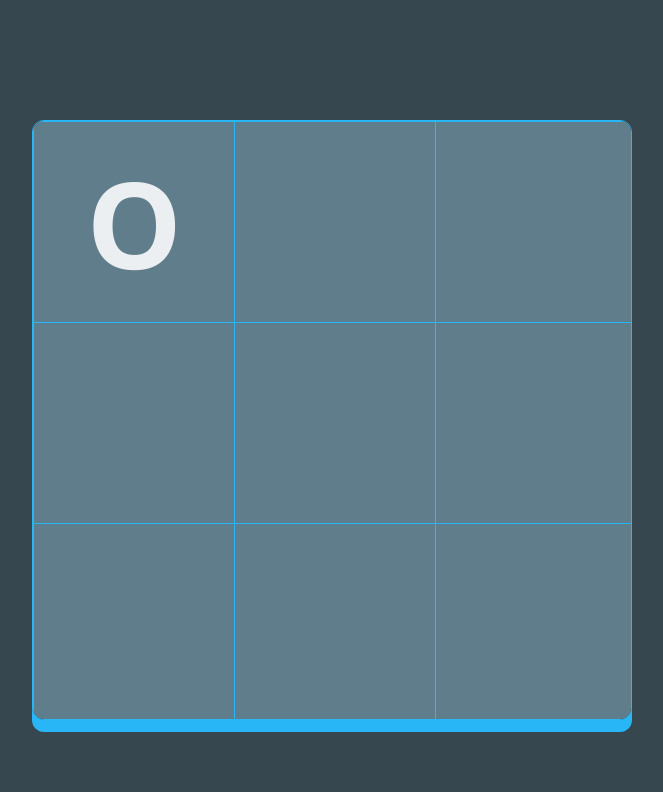
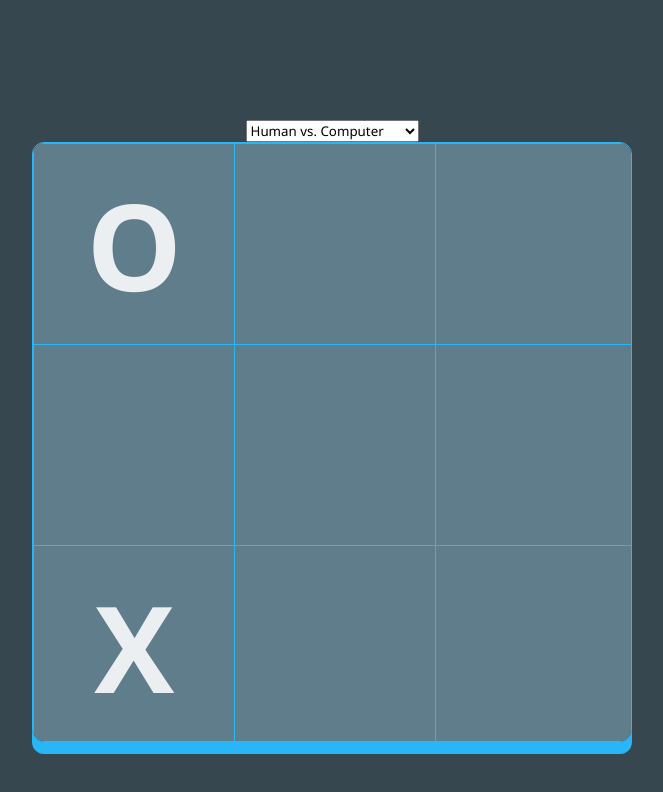
Before and after one commit to lluckey3/TicTacToe, a plain HTML site: page index.html in a window 1280 px wide. Both pictures are taken after a click on the button 442 px from the left and 222 px from the top of the page. Shown: the whole page, without its empty margins (308-971 px from the left). Drawn offline with Linux system fonts and the light colour scheme.

Commit message:
Computer Players implemented

```diff
--- a/game.js
+++ b/game.js
@@ -1,4 +1,11 @@
 const board=document.getElementById("container");
+const mode=document.getElementById("mode");
+
+mode.value="2";
+
+mode.onchange=function(){
+  game=new Game();
+}
 
 class Game{
   cols=3;     //How many colomns
@@ -6,6 +13,7 @@ class Game{
   cnt;        //cols * rows
   blocks;     //playable spaces
   turnO;      //is it Player O turn
+  pTURN=true;
   canPlay=true;
 
   constructor(){
@@ -28,6 +36,44 @@ class Game{
         block.addEventListener('click', (e)=>this.onBlockClick(blockIdx));
       }
     }
+
+    switch(mode.value){
+      case "1": console.log("Human vs. Human"); break;
+      case "2": console.log("Human vs. Computer"); this.play(2); break;
+      case "3": console.log("Human vs. AI"); break;
+      case "4": console.log("Computer vs. Computer"); this.play(4);
+    }
+  }
+
+  async play(val){
+    while(this.canPlay){
+      if (val==2){
+        await this.delay(1000);
+        if(!this.pTURN&&this.canPlay){
+          this.computerMove();
+          this.pTURN=true;
+        }
+      }
+      if (val==4){
+        this.computerMove();
+        await this.delay(500);
+      }
+    }
+  }
+
+  delay(ms){
+    return new Promise(resolve => setTimeout(resolve, ms));
+  }
+
+  computerMove(){
+    let spaces=this.blocks.map(s=>s.innerText);
+    let empty=[];
+    for(let i=0; i<this.cnt; i++){
+      if(spaces[i]=="")
+        empty.push(i)
+    }
+    let x=Math.floor(Math.random()*empty.length);
+    this.setBlock(this.blocks[empty[x]]);
   }
 
   /* positions the block at a certain coordinates */
@@ -41,6 +87,12 @@ class Game{
   onBlockClick(blockIdx){
     let block=this.blocks[blockIdx];
     if(this.canPlay){
+      this.setBlock(block);
+      this.pTURN=false;
+    }
+  }
+
+  setBlock(block){
     if (this.turnO){
       block.innerText = 'O';
       this.turnO=false;
@@ -53,10 +105,8 @@ class Game{
       this.checkWinner();
     }
   }
-  }
 
   checkWinner(){
-    //let win=false;
     for(let pattern of winningPatterns){
       let A = this.blocks[pattern[0]].innerText;
       let B = this.blocks[pattern[1]].innerText;
--- a/index.html
+++ b/index.html
@@ -7,6 +7,12 @@
   <link rel="stylesheet" href="style.css">
 </head>
 <body>
+  <select id="mode">
+    <option value="1"]>Human vs. Human</option>
+    <option value="2">Human vs. Computer</option>
+    <option value="3">Human vs. AI</option>
+    <option value="4">Computer vs. Computer</option>
+  </select>
   <div id="container"></div>
 
   <script src="game.js"></script>
```
Lines whose indentation alone changed are shown as unchanged.
